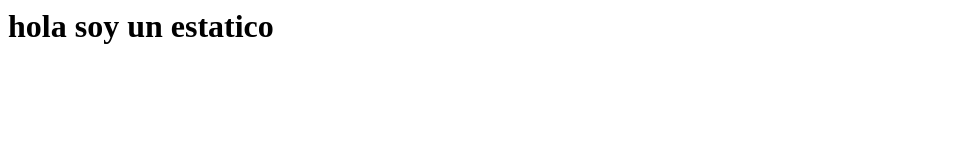
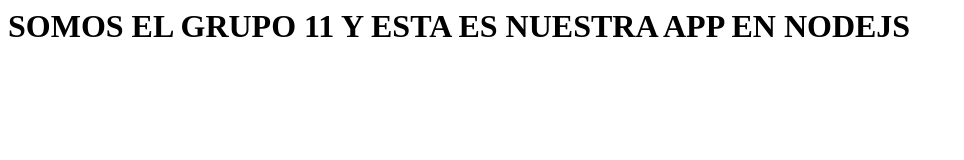
Before and after one commit to Juanchoo055/ciclo4equipo11, a website: page public/index.html in a window 1280 px wide. Shown: the whole page, without its empty margins (0-964 px from the left). Drawn offline with Linux system fonts and the light colour scheme.

Commit message:
CAMBIO AL INDEX

```diff
--- a/public/index.html
+++ b/public/index.html
@@ -1,6 +1,6 @@
 <html>
 <body>
-    <h1>hola soy un estatico</h1>
+    <h1>SOMOS EL GRUPO 11 Y ESTA ES NUESTRA APP EN NODEJS</h1>
 </body>
 
 
```
